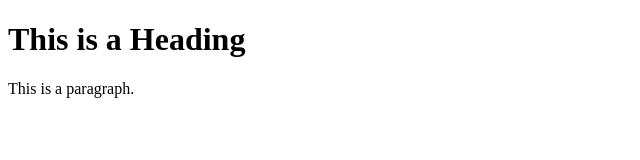
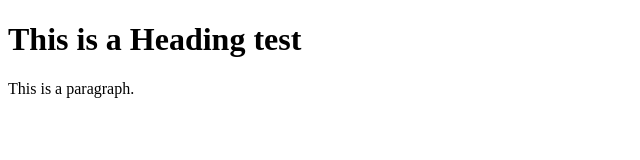
Before and after one commit to pritchau/gittutorial, a plain HTML site: page index.html in a window 1280 px wide. Shown: the full height of the page, 0-640 px from the left. Drawn offline with Linux system fonts and the light colour scheme.

Commit message:
index file updated

```diff
--- a/index.html
+++ b/index.html
@@ -6,7 +6,7 @@
 </head>
 <body>
 
-<h1>This is a Heading</h1>
+<h1>This is a Heading test</h1>
 <p>This is a paragraph.</p>
 
 </body>
```
